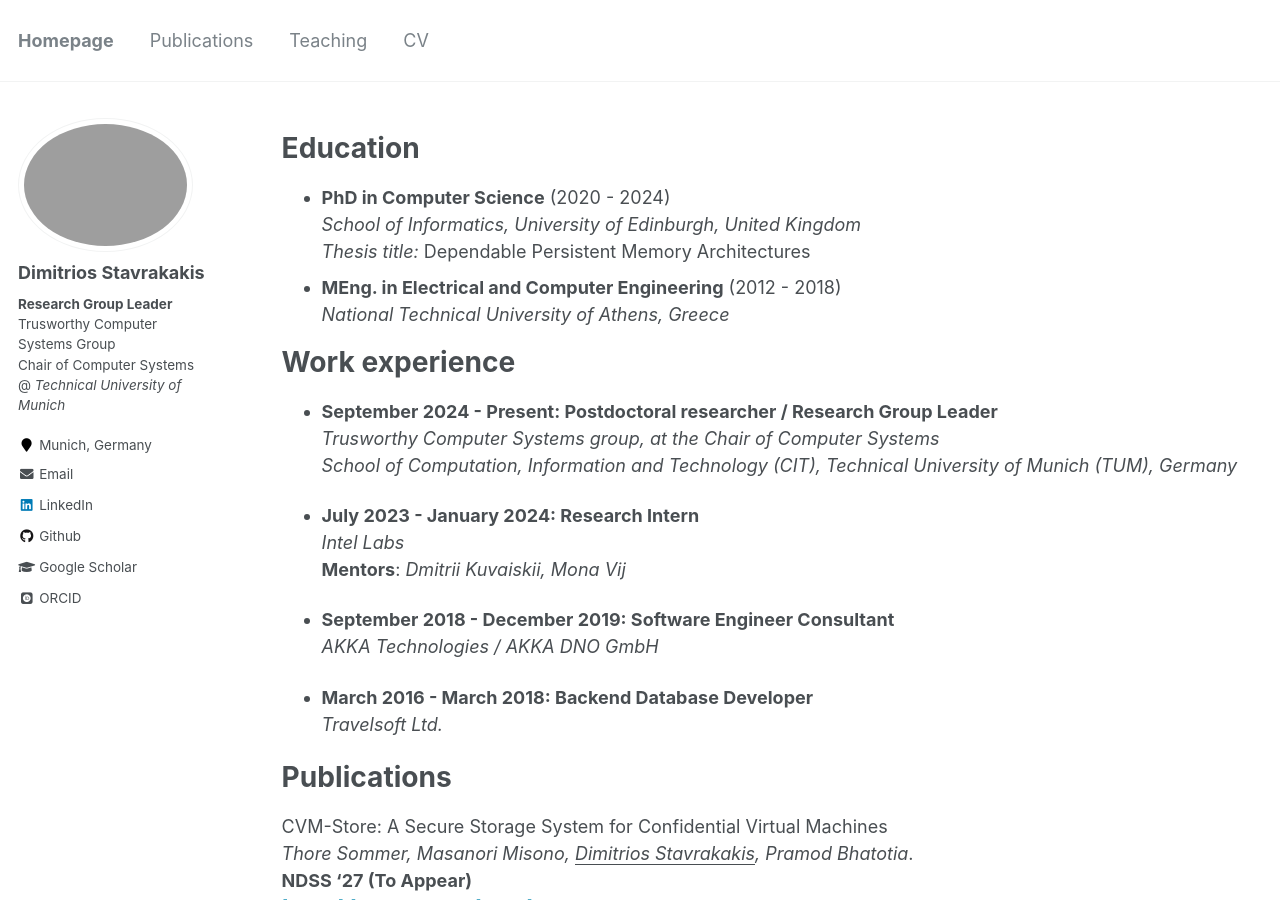
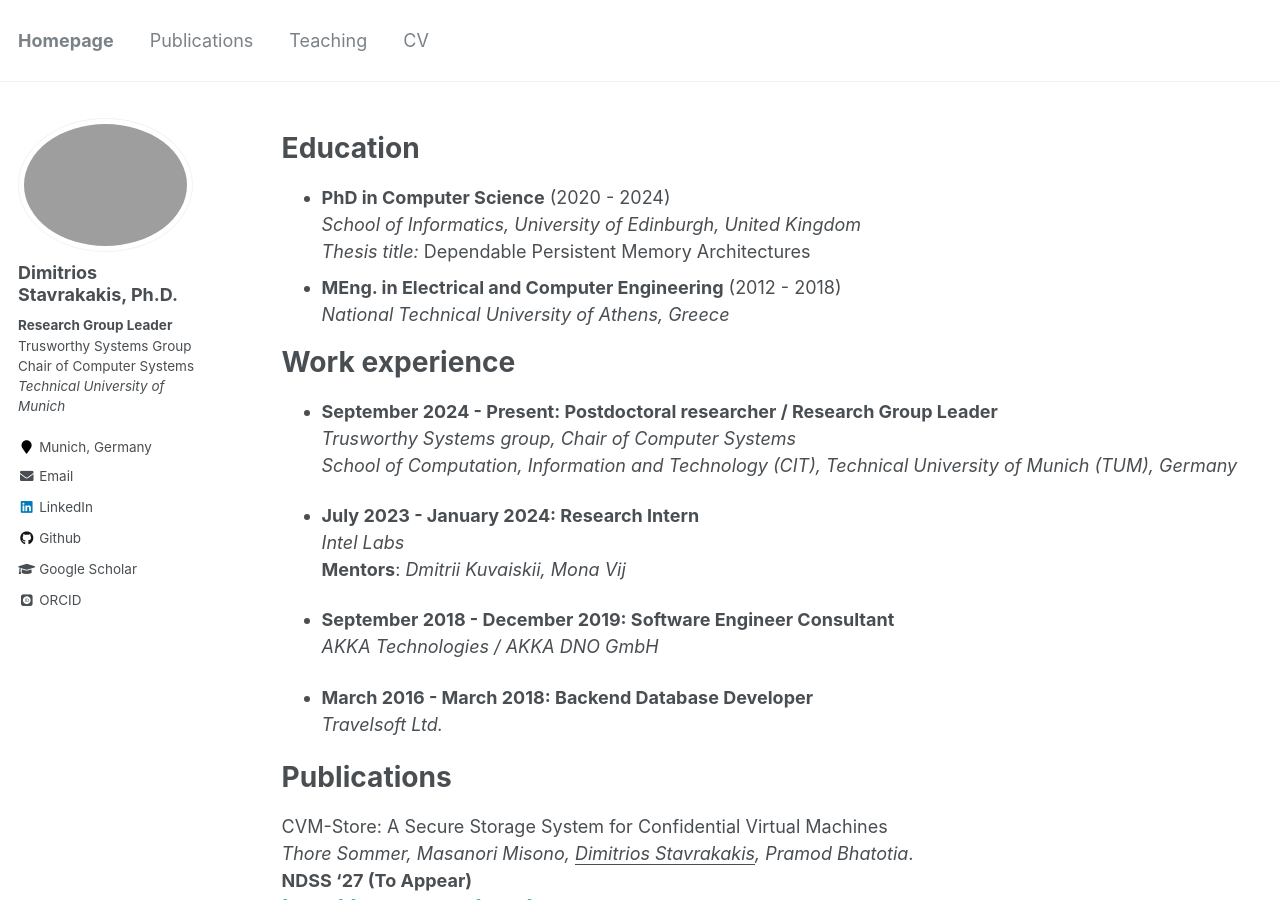
Before and after one commit to dimstav23/dimstav23.github.io, a Jekyll site: the page built from _pages/cv.md, in a window 1280 px wide and 900 px high. Built offline with Jekyll 4.4.1, drawn with Linux system fonts in a browser that asks for light colours; some web fonts are replaced.

```diff
--- a/_config.yml
+++ b/_config.yml
@@ -80,9 +80,9 @@ analytics:
 
 # Site Author
 author:
-  name             : "Dimitrios Stavrakakis"
+  name             : "Dimitrios Stavrakakis, Ph.D."
   avatar           : "prof_photo_2026_cropped.png"
-  bio              : "<b>Research Group Leader</b> <br /> Trusworthy Computer Systems Group <br /> Chair of Computer Systems <br /> @ <em>Technical University of Munich</em>"
+  bio              : "<b>Research Group Leader</b> <br /> Trusworthy Systems Group <br /> Chair of Computer Systems <br /> <em>Technical University of Munich</em>"
   location         : "Munich, Germany"
   employer         :
   pubmed           : # "https://www.ncbi.nlm.nih.gov/pubmed/?term=john+snow"
--- a/_pages/cv.md
+++ b/_pages/cv.md
@@ -20,7 +20,7 @@ Education
 Work experience
 ======
 * **September 2024 - Present: Postdoctoral researcher / Research Group Leader** <br />
-  *Trusworthy Computer Systems group, at the Chair of Computer Systems* <br />
+  *Trusworthy Systems group, Chair of Computer Systems* <br />
   *School of Computation, Information and Technology (CIT), Technical University of Munich (TUM), Germany*
 
 * **July 2023 - January 2024: Research Intern**<br />
```
